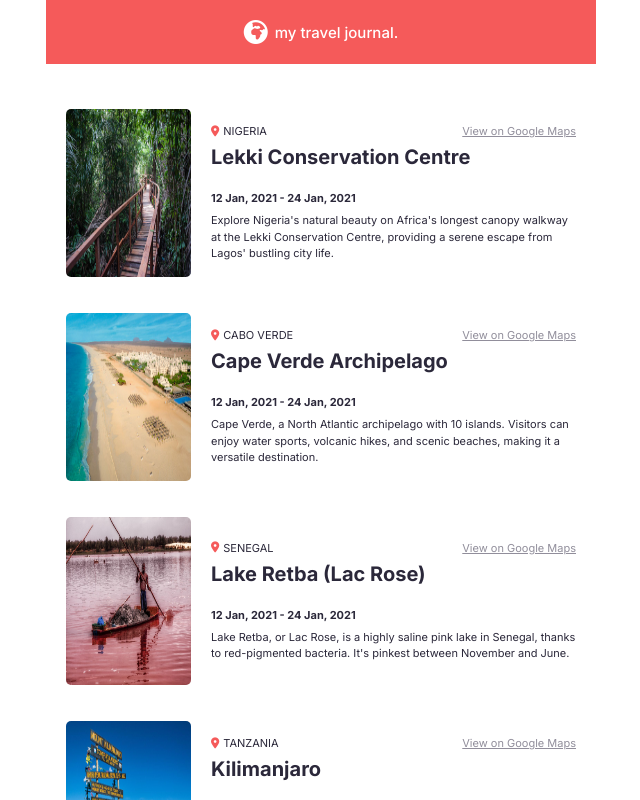
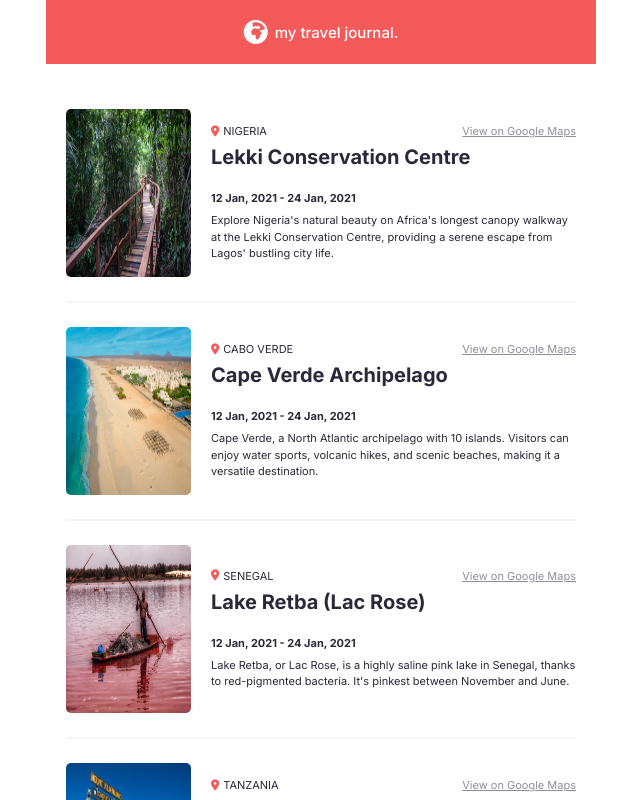
Before and after one commit to adex-badr18/scrimba-travel-journal, a React (Vite) app: page / in a window 1280 px wide. Shown: the top 800 px of the page, without its empty margins (319-959 px from the left). Built offline with nearby package versions, Linux system fonts and the light colour scheme.

Commit message:
Add & and style horizontal rule

```diff
--- a/src/App.css
+++ b/src/App.css
@@ -36,7 +36,6 @@ header {
     display: flex;
     flex-direction: column;
     gap: 20px;
-    margin-bottom: 36px;
 }
 
 .card--info {
@@ -93,7 +92,7 @@ header {
 
 hr {
     border: 1px solid #F5F5F5;
-    margin-bottom: 24px;
+    margin: 24px 0;
 }
 
 /* Media Queries */
--- a/src/App.jsx
+++ b/src/App.jsx
@@ -5,10 +5,13 @@ import travelData from './data';
 
 function App() {
   const cards = travelData.map(card => {
-    return <TravelCard
-      key={card.id}
-      {...card}
-    />
+    return <>
+      <TravelCard
+        key={card.id}
+        {...card}
+      />
+      <hr />
+    </>
   })
   return (
     <div className='container'>
```
